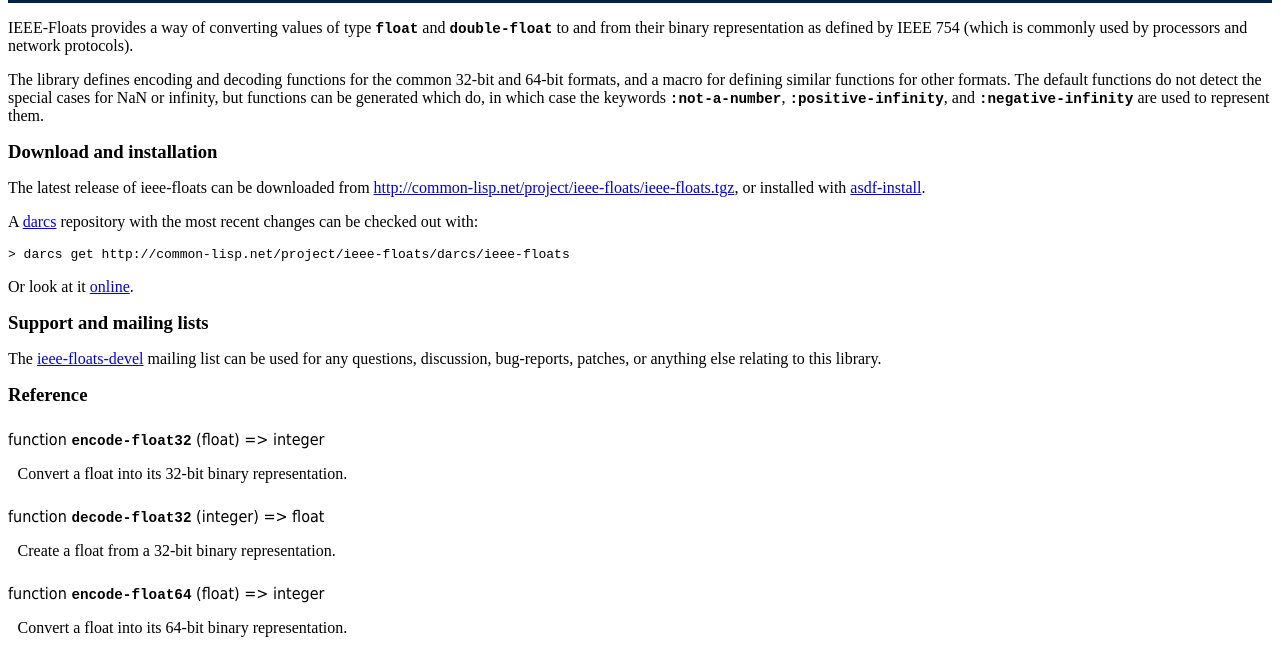
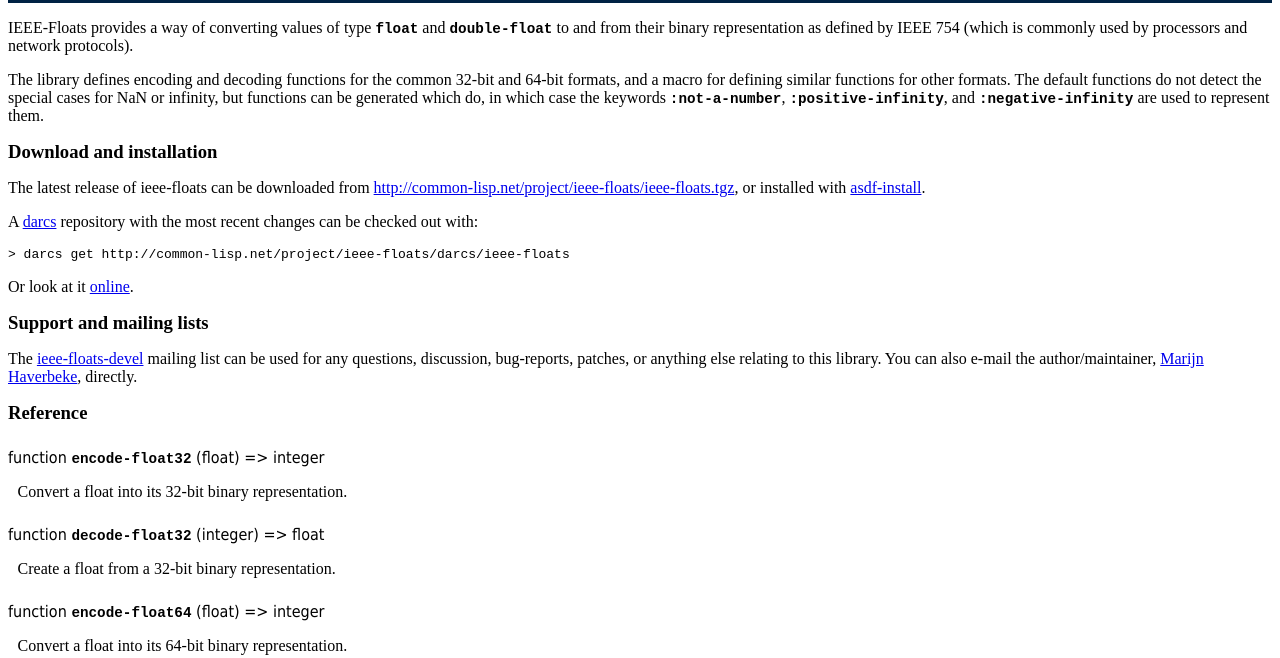
Before and after one commit to marijnh/ieee-floats, a plain HTML site: page doc/index.html in a window 1280 px wide. Shown: the part 102-760 px from the top of the page. Drawn offline with Linux system fonts and the light colour scheme.

Commit message:
add author name to docs
darcs-hash:20070904142650-ac2de-a625928d37d3fc295cf719c7710cae701229eb2e.gz

```diff
--- a/doc/index.html
+++ b/doc/index.html
@@ -45,7 +45,7 @@ href="http://common-lisp.net/cgi-bin/darcsweb/darcsweb.cgi?r=ieee-floats-ieee-fl
 <p>The <a
 href="http://common-lisp.net/mailman/listinfo/ieee-floats-devel">ieee-floats-devel</a>
 mailing list can be used for any questions, discussion, bug-reports,
-patches, or anything else relating to this library.</p>
+patches, or anything else relating to this library. You can also e-mail the author/maintainer, <a href="mailto:marijnh@gmail.com">Marijn Haverbeke<a>, directly.</p>
 
 <h2>Reference</h2>
 
```
